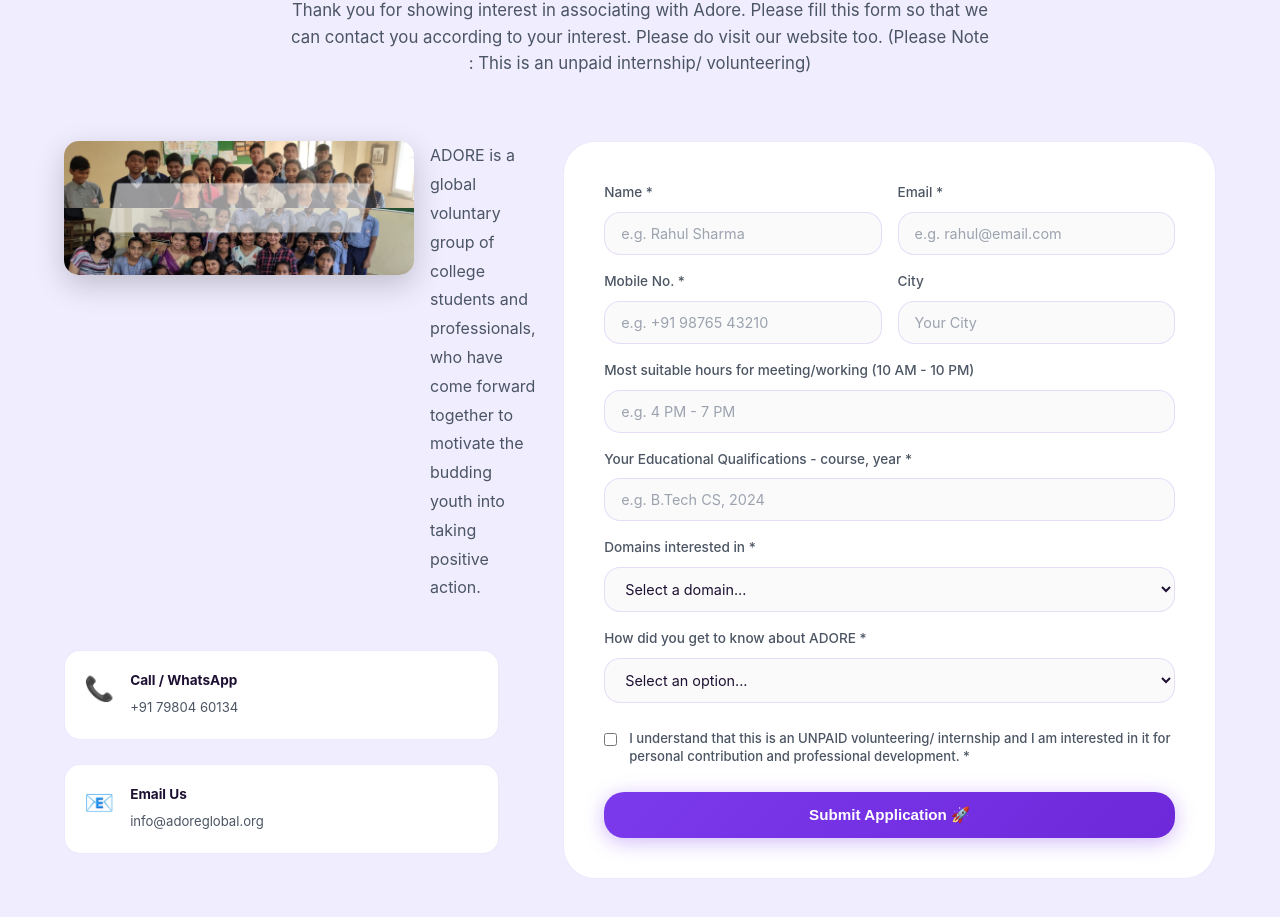
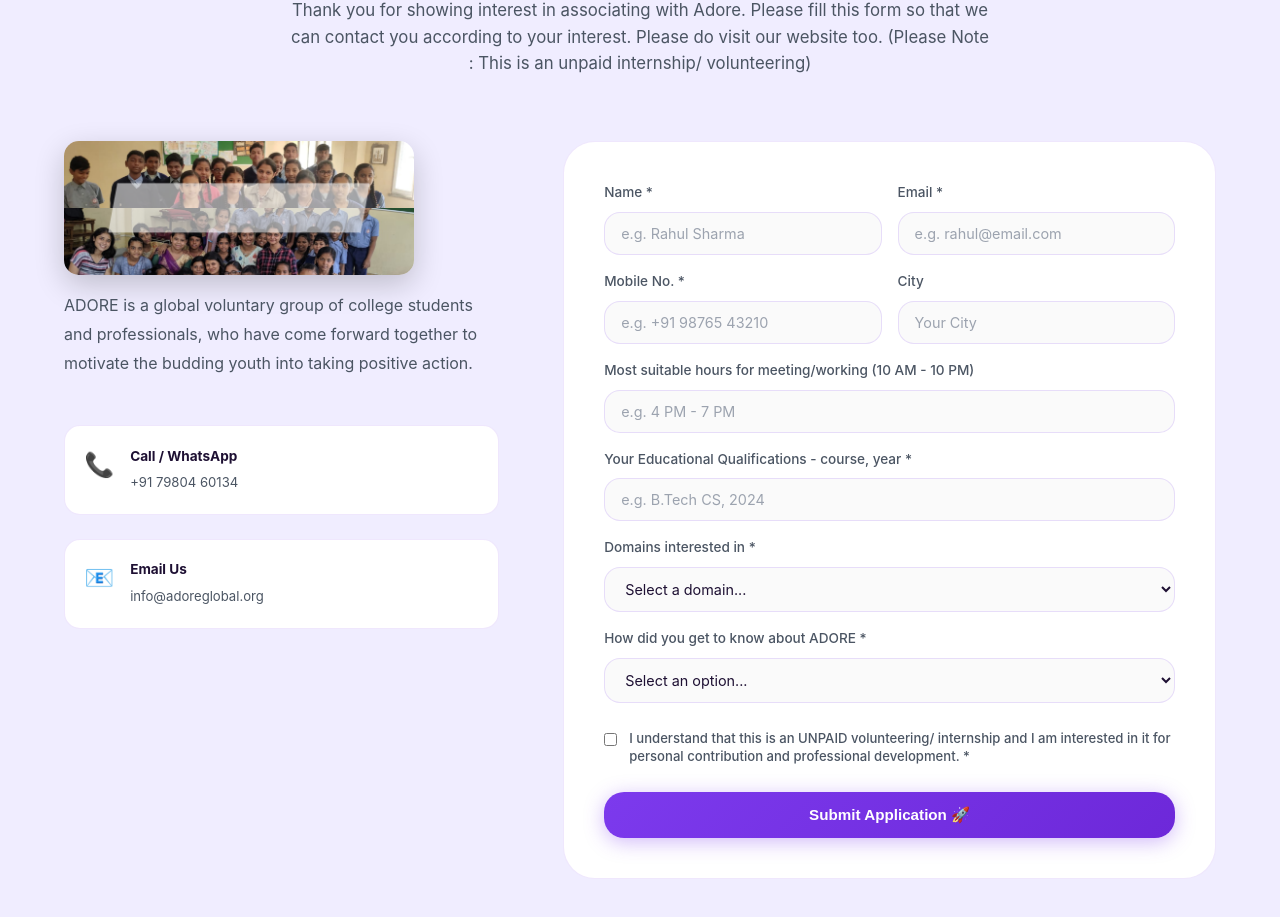
Before and after one commit to Tejeswara-git/adobe_react, a React (Vite) app: page / in a window 1280 px wide. Shown: the part 6174-7091 px from the top of the page. Built offline with nearby package versions, Linux system fonts and the light colour scheme.

Commit message:
aligned text in contact page

```diff
--- a/src/components/Contact.jsx
+++ b/src/components/Contact.jsx
@@ -73,8 +73,8 @@
 
                 <div className="contact-grid">
                     <div className="contact-info">
-                        <div className="contact-item" style={{ background: 'none', border: 'none', padding: 0, marginBottom: '1.5rem', transform: 'none' }}>
-                            <img src="/images/get-in-touch2.png" alt="Get in Touch" style={{ width: '100%', maxWidth: '350px', borderRadius: '15px', marginBottom: '1.5rem', boxShadow: '0 10px 30px rgba(0,0,0,0.2)' }} />
+                        <div style={{ display: 'flex', flexDirection: 'column', marginBottom: '1.5rem' }}>
+                            <img src="/images/get-in-touch2.png" alt="Get in Touch" style={{ width: '100%', maxWidth: '350px', borderRadius: '15px', marginBottom: '1rem', boxShadow: '0 10px 30px rgba(0,0,0,0.2)' }} />
                             <p style={{ color: 'var(--text-secondary)', lineHeight: 1.8, fontSize: '1rem' }}>
                                 ADORE is a global voluntary group of college students and professionals, who have come forward together to motivate the budding youth into taking positive action.
                             </p>
```
